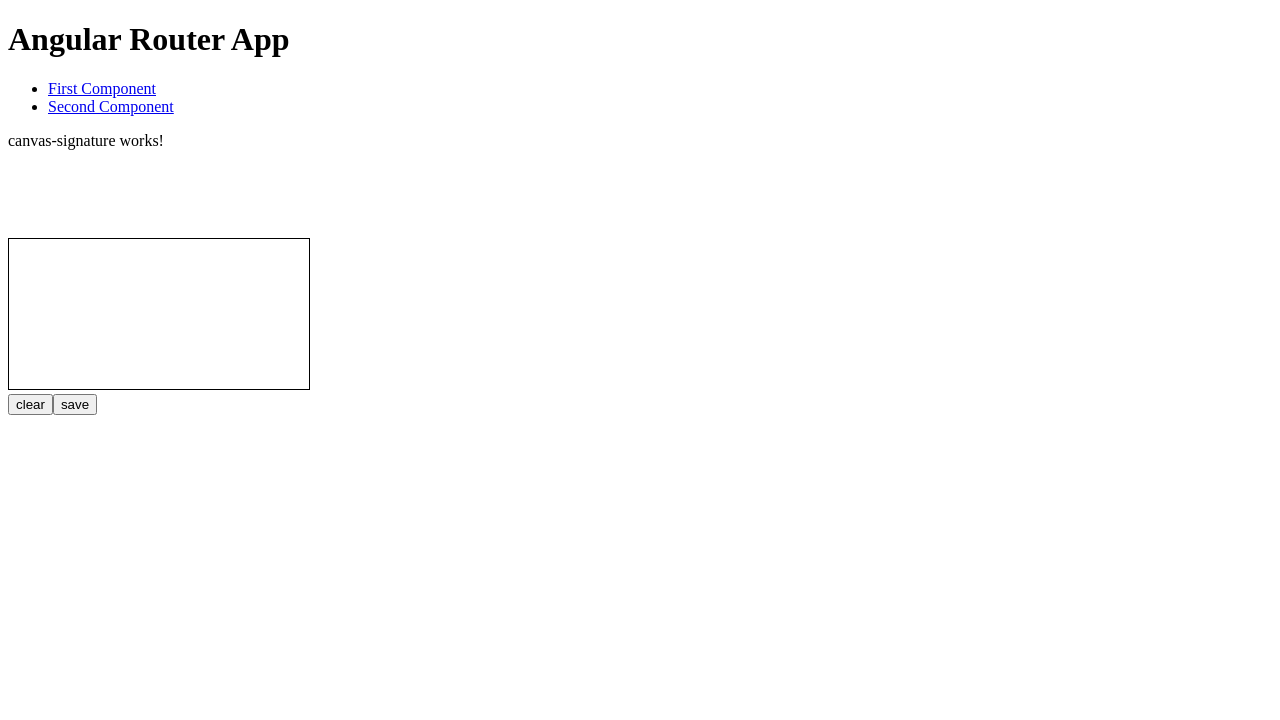
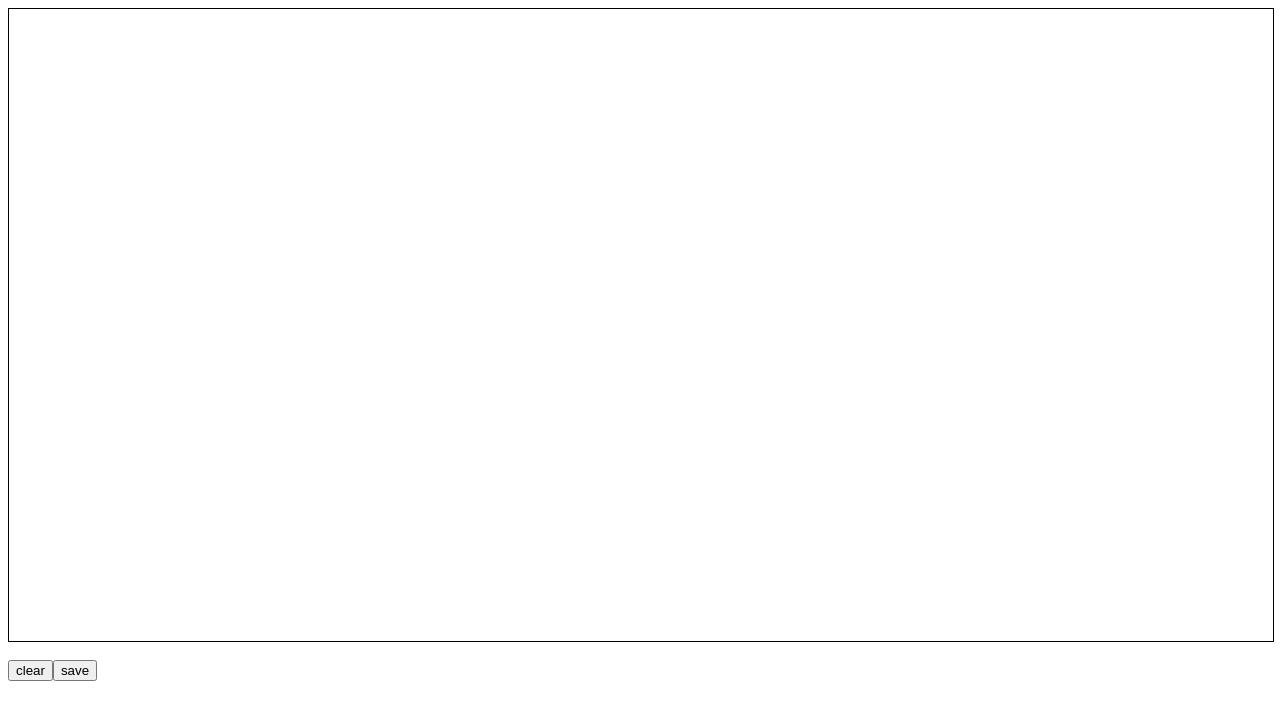
Before and after one commit to karmak40/angular-signingpad, an Angular app: page /canvas-signature in a window 1280 px wide. Shown: the top 720 px of the page. Built offline with nearby package versions, Linux system fonts and the light colour scheme.

Commit message:
Resize add

```diff
--- a/src/app/app.component.html
+++ b/src/app/app.component.html
@@ -1,10 +1,7 @@
-<h1>Angular Router App</h1>
-<!-- This nav gives you links to click, which tells the router which route to use (defined in the routes constant in  AppRoutingModule) -->
-<nav>
-  <ul>
-    <li><a routerLink="/" routerLinkActive="active">First Component</a></li>
-    <li><a routerLink="/canvas-signature" routerLinkActive="active">Second Component</a></li>
-  </ul>
-</nav>
-<!-- The routed views render in the <router-outlet>-->
-<router-outlet></router-outlet>
+
+
+<app-canvas-signature
+    [lineWidth] = 5
+    [fillStyle] = "'#12321'"
+>
+</app-canvas-signature>
--- a/src/app/canvas-signature/canvas-signature.component.css
+++ b/src/app/canvas-signature/canvas-signature.component.css
@@ -1,7 +1,6 @@
 canvas {
     border: 1px solid #000;
+    width: 100%;
+    height: 50%;
+    display:block;
 }
-
-span {
-    width: 300px;
-}
--- a/src/app/canvas-signature/canvas-signature.component.html
+++ b/src/app/canvas-signature/canvas-signature.component.html
@@ -1,12 +1,5 @@
-<p>canvas-signature works!</p>
 
-<br/>
-<br/>
-
-<br/>
-<br/>
-
-<canvas #sigPad width="300" height="150"
+<canvas #sigPad
   (mousedown)="handleWritingStart($event)"
   (mousemove)="handleWritingInProgress($event)"
   (mouseup)="handleDrawingEnd($event)"
@@ -22,10 +15,3 @@
   <button (click)="clear()">clear</button>
   <button (click)="save()">save</button>
 <br/>
-
-<img [src]="img">
-<br/>
-
-<span>
-    {{img}}
-</span>
--- a/src/app/canvas-signature/canvas-signature.component.ts
+++ b/src/app/canvas-signature/canvas-signature.component.ts
@@ -8,33 +8,33 @@ import { SaveService } from '../services/SaveService';
 })
 export class CanvasSignatureComponent implements OnInit {
 
-  @Input() name: string | undefined;
-  @ViewChild('sigPad', {static: false}) sigPad: ElementRef | undefined;
+  @ViewChild('sigPad', { static: false }) sigPad: ElementRef | undefined;
 
   sigPadElement: any;
-  public context: any;;
+  public context: any;
   isDrawing = false;
   img: any;
 
-  lineWidth = 5;
+  //@Input() width: number = 300;
+  //@Input() height: number = 150;
+  @Input() lineWidth: number = 5;
+  @Input() fillStyle: string = '#333';
+  @Input() strokeStyle: string = '#333';
+  @Input() shadowColor: string = '#333';
+
   halfLineWidth = this.lineWidth / 2;
-  fillStyle = '#333';
-  strokeStyle = '#333';
-  shadowColor = '#333';
   shadowBlur = this.lineWidth / 4;
 
   constructor(private saveService: SaveService) { }
 
-  ngOnInit() {
-    // do not load here because at this moment view is not loaded yet
-  }
+  ngOnInit() { }
 
   ngAfterViewInit() {
     console.log('sigPad on after view init', this.sigPad);
     this.sigPadElement = this.sigPad.nativeElement;
     this.context = this.sigPadElement.getContext('2d');
     this.context.strokeStyle = '#3742fa';
-}
+  }
 
   @HostListener('document:mouseup', ['$event'])
   public onMouseUp(e: any) {
@@ -45,7 +45,6 @@ export class CanvasSignatureComponent implements OnInit {
   public oTouchUp(e: any) {
     this.isDrawing = false;
   }
-
 
   public handleWritingStart(event) {
     event.preventDefault();
@@ -97,16 +96,16 @@ export class CanvasSignatureComponent implements OnInit {
   }
 
   public clearCanvas() {
-    this.context.clearRect(0, 0,  this.sigPadElement.width,  this.sigPadElement.height);
+    this.context.clearRect(0, 0, this.sigPadElement.width, this.sigPadElement.height);
   }
 
-  getMosuePositionOnCanvas (event) {
+  getMosuePositionOnCanvas(event) {
     var rect = this.sigPadElement.getBoundingClientRect();
     return {
-        x: ( (event.clientX || event.touches[0].clientX) - rect.left) / (rect.right - rect.left) * this.sigPadElement.width,
-        y: ( (event.clientY || event.touches[0].clientY) - rect.top) / (rect.bottom - rect.top) * this.sigPadElement.height
+      x: ((event.clientX || event.touches[0].clientX) - rect.left) / (rect.right - rect.left) * this.sigPadElement.width,
+      y: ((event.clientY || event.touches[0].clientY) - rect.top) / (rect.bottom - rect.top) * this.sigPadElement.height
     };
-}
+  }
 
   public clear() {
     this.context.clearRect(0, 0, this.sigPadElement.width, this.sigPadElement.height);
@@ -115,9 +114,7 @@ export class CanvasSignatureComponent implements OnInit {
 
   public save() {
     this.img = this.sigPadElement.toDataURL("image/png");
-
     this.saveService.saveImageData(this.img).subscribe()
-
     console.log(this.img);
   }
 }
```
